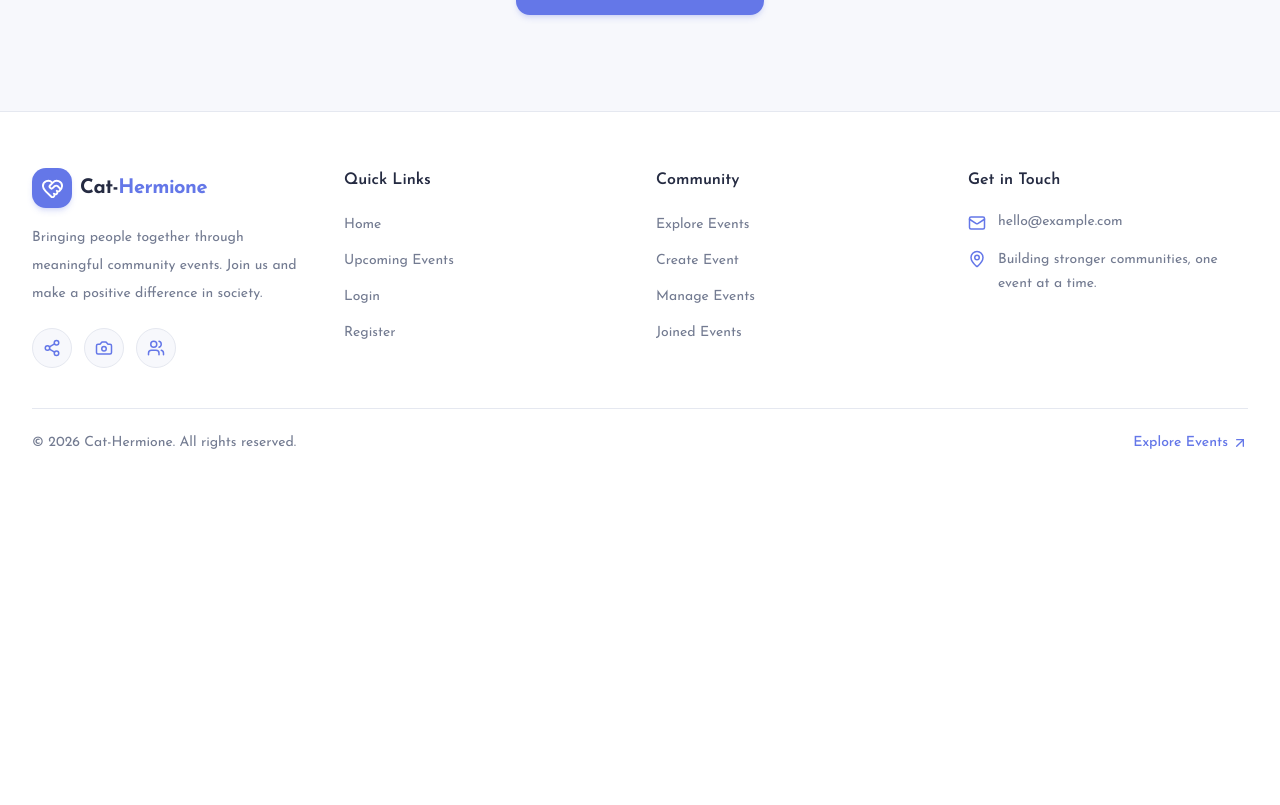
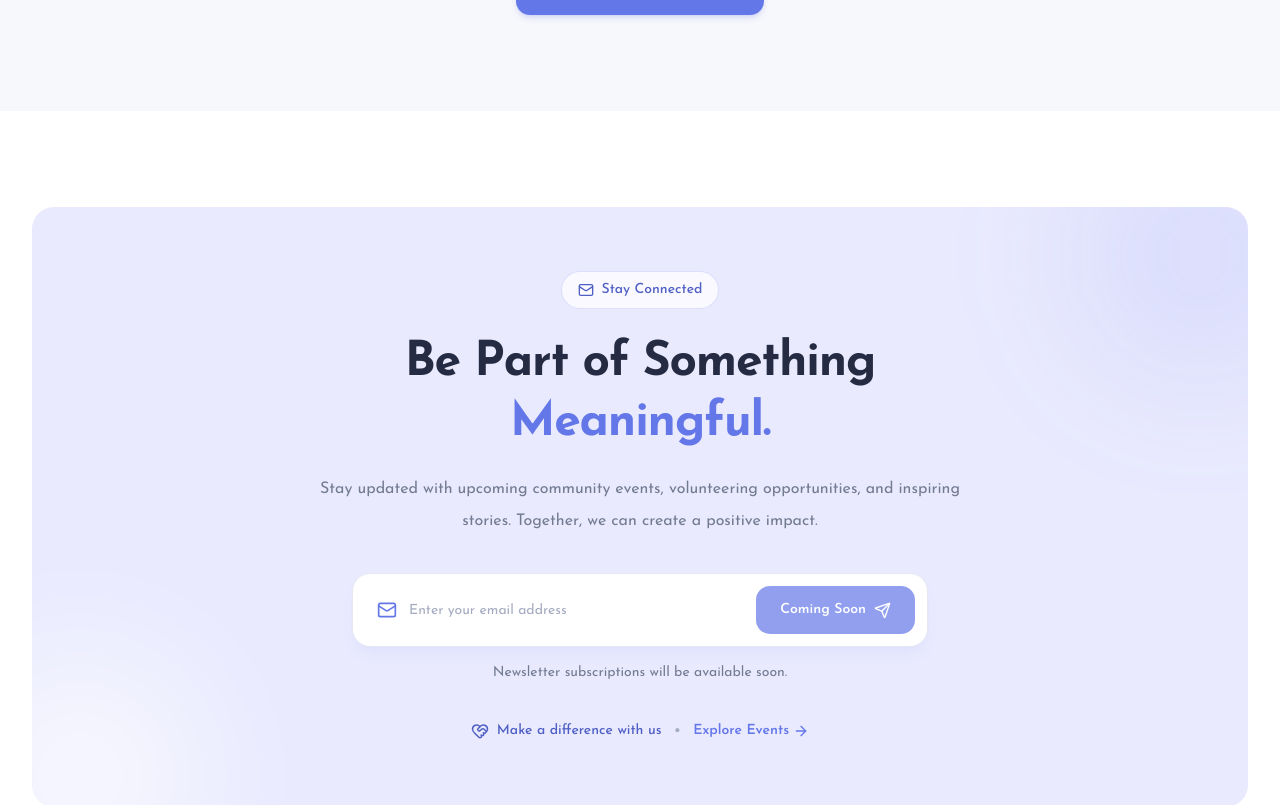
Before and after one commit to towhidul-dev-ai/social-development-events-platform, a Next.js app: page / in a window 1280 px wide. Shown: the part 4479-5284 px from the top of the page. Before the commit the page ends 4988 px from the top, so only its background shows below. Built offline with nearby package versions, Linux system fonts and the light colour scheme.

Commit message:
added news shelter section

```diff
--- /dev/null
+++ b/src/app/components/home/NewsShelterSection.tsx
@@ -0,0 +1,95 @@
+
+import Link from "next/link";
+import {
+  Mail,
+  Send,
+  HeartHandshake,
+  ArrowRight,
+} from "lucide-react";
+
+export default function NewsletterSection() {
+  return (
+    <section className="bg-white px-4 py-16 sm:px-6 sm:py-20 lg:px-8 lg:py-24">
+      <div className="mx-auto max-w-7xl">
+        <div className="relative overflow-hidden rounded-3xl bg-[#E9EAFE] px-6 py-12 sm:px-10 sm:py-16 lg:px-16">
+
+          {/* Decorative Background Elements */}
+          <div className="absolute -right-20 -top-20 h-64 w-64 rounded-full bg-[#6477E8]/10 blur-3xl" />
+          <div className="absolute -bottom-24 -left-20 h-64 w-64 rounded-full bg-white/60 blur-3xl" />
+
+          <div className="relative mx-auto max-w-3xl text-center">
+
+            {/* Badge */}
+            <span className="inline-flex items-center gap-2 rounded-full border border-[#6477E8]/20 bg-white/70 px-4 py-2 text-sm font-medium text-[#4F5FC4]">
+              <Mail size={16} />
+              Stay Connected
+            </span>
+
+            {/* Heading */}
+            <h2 className="mt-6 text-3xl font-bold leading-tight tracking-tight text-[#252B42] sm:text-4xl lg:text-5xl">
+              Be Part of Something
+              <span className="block text-[#6477E8]">
+                Meaningful.
+              </span>
+            </h2>
+
+            {/* Description */}
+            <p className="mx-auto mt-5 max-w-2xl text-sm leading-7 text-[#737B91] sm:text-base sm:leading-8">
+              Stay updated with upcoming community events, volunteering
+              opportunities, and inspiring stories. Together, we can
+              create a positive impact.
+            </p>
+
+            {/* Newsletter Form Design */}
+            <div className="mx-auto mt-9 flex max-w-xl flex-col gap-3 rounded-2xl border border-[#E5E8F0] bg-white p-3 shadow-lg shadow-[#6477E8]/5 sm:flex-row sm:items-center">
+              <div className="flex min-w-0 flex-1 items-center gap-3 px-3">
+                <Mail className="shrink-0 text-[#6477E8]" size={20} />
+
+                <input
+                  type="email"
+                  placeholder="Enter your email address"
+                  aria-label="Email address"
+                //   disabled
+                  className="h-11 w-full min-w-0 bg-transparent text-sm text-[#252B42] outline-none placeholder:text-[#A5ABC0] disabled:cursor-not-allowed"
+                />
+              </div>
+
+              <button
+                type="button"
+                // disabled
+                className="inline-flex min-h-12 shrink-0 cursor-not-allowed items-center justify-center gap-2 rounded-xl bg-[#6477E8] px-6 py-3 text-sm font-semibold text-white opacity-70"
+              >
+                Coming Soon
+                <Send size={17} />
+              </button>
+            </div>
+
+            {/* Supporting Text */}
+            <p className="mt-4 text-xs text-[#737B91] sm:text-sm">
+              Newsletter subscriptions will be available soon.
+            </p>
+
+            {/* Bottom CTA */}
+            <div className="mt-9 flex flex-col items-center justify-center gap-3 sm:flex-row">
+              <span className="inline-flex items-center gap-2 text-sm font-medium text-[#4F5FC4]">
+                <HeartHandshake size={18} />
+                Make a difference with us
+              </span>
+
+              <span className="hidden text-[#A5ABC0] sm:inline">•</span>
+
+              <Link
+                href="/events"
+                className="inline-flex items-center gap-1 text-sm font-semibold text-[#6477E8] transition-colors hover:text-[#5367D5]"
+              >
+                Explore Events
+                <ArrowRight size={16} />
+              </Link>
+            </div>
+
+          </div>
+        </div>
+      </div>
+    </section>
+  );
+}
--- a/src/app/page.tsx
+++ b/src/app/page.tsx
@@ -4,6 +4,7 @@ import AboutSection from "./components/home/AboutSection";
 import LatestEvents from "./components/home/LatestEvents";
 import ImpactSection from "./components/home/ImpactSection";
 import CommunityGallery from "./components/home/CommunityGallery";
+import NewsletterSection from "./components/home/NewsShelterSection";
 
 export default function Home() {
   return (
@@ -13,6 +14,7 @@ export default function Home() {
       <LatestEvents></LatestEvents>
       <ImpactSection></ImpactSection>
       <CommunityGallery></CommunityGallery>
+      <NewsletterSection></NewsletterSection>
     </main>
   );
 }
```
